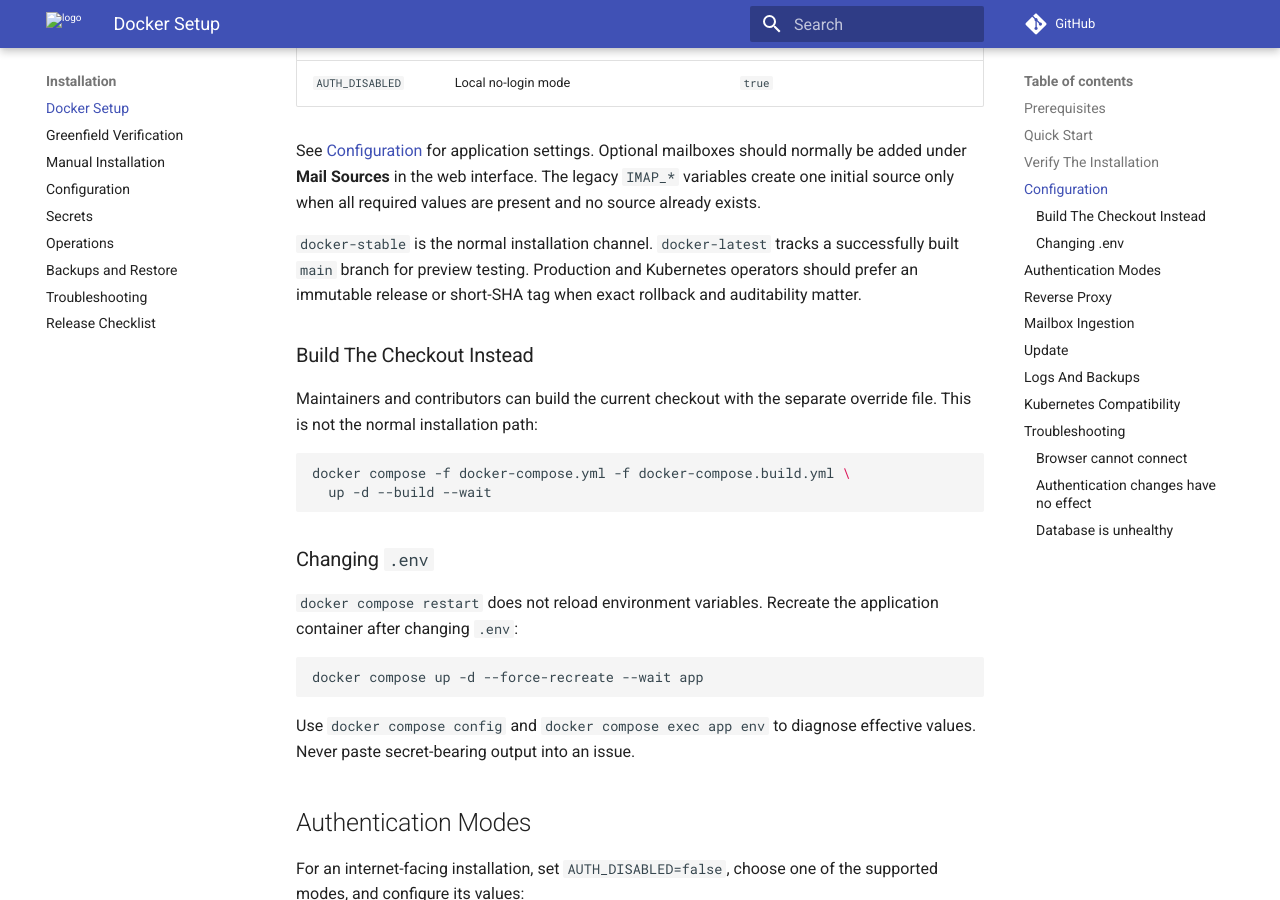
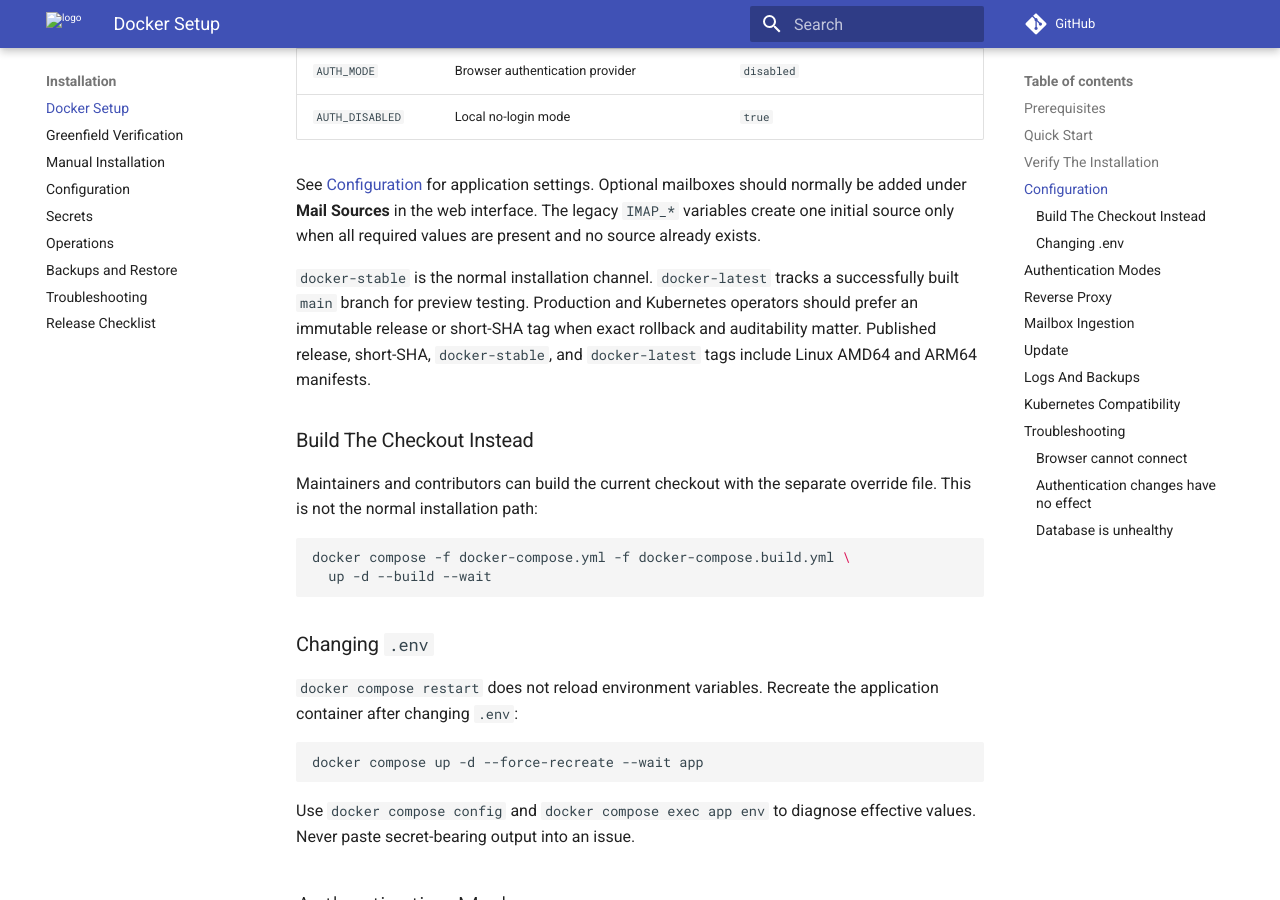
Before and after one commit to christianlouis/dmarq, an MkDocs documentation site: the page built from docs/deployment/docker.md, in a window 1280 px wide and 900 px high, scrolled down 2536 px. Built offline with MkDocs 1.6.1 and Material for MkDocs 9.7.7, drawn with Linux system fonts in a browser that asks for light colours; comment, search, counter and statistics services are not loaded; some of the changed text lies outside the part shown.

Commit message:
fix: publish ARM64 Docker images (#779)
Closes #778 after adding multi-platform publication and a manifest completeness gate.

```diff
--- a/docs/deployment/docker.md
+++ b/docs/deployment/docker.md
@@ -9,6 +9,7 @@
 
 - Docker Engine 24 or later
 - Docker Compose v2.20 or later (`docker compose version`)
+- Linux AMD64 or ARM64 host
 - OpenSSL
 - Python 3.10 or later for `scripts/verify-docker-compose.sh`
 - 2 GB RAM minimum, 4 GB recommended
@@ -102,7 +103,8 @@
 `docker-stable` is the normal installation channel. `docker-latest` tracks a
 successfully built `main` branch for preview testing. Production and Kubernetes
 operators should prefer an immutable release or short-SHA tag when exact
-rollback and auditability matter.
+rollback and auditability matter. Published release, short-SHA, `docker-stable`,
+and `docker-latest` tags include Linux AMD64 and ARM64 manifests.
 
 ### Build The Checkout Instead
 
```
Also changed, not shown: CHANGELOG.md (+3 -0 lines), docs/deployment/greenfield-verification.md (+2 -1 lines), 1 other file.
